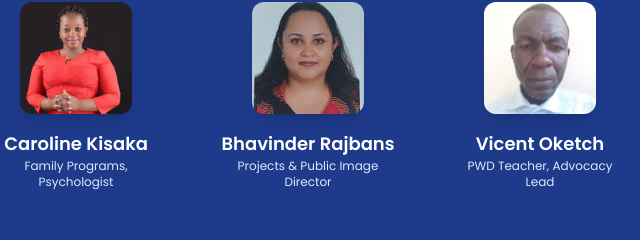
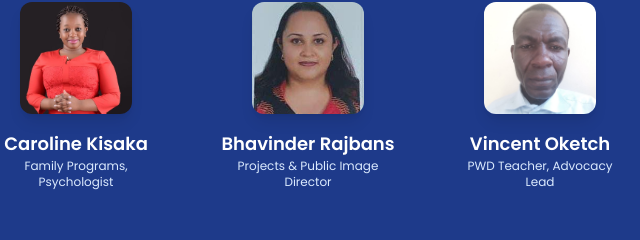
Before and after one commit to geomaka/InfiniteCare, a plain HTML site: page index.html in a window 1280 px wide. Shown: the part 1910-2150 px from the top of the page, 564-1204 px from the left. Drawn offline with nearby package versions, Linux system fonts and the light colour scheme.

Commit message:
spelling

```diff
--- a/index.html
+++ b/index.html
@@ -154,7 +154,7 @@
       <div class="flex flex-col items-center">
         <img src="images/WhatsApp-Image-2024-10-29-at-3.15.38-PM.jpeg" alt="Vicent"
           class="rounded-xl shadow-lg mb-4 w-28 h-28 object-cover">
-        <h3 class="text-lg font-semibold">Vicent Oketch</h3>
+        <h3 class="text-lg font-semibold">Vincent Oketch</h3>
         <p class="text-xs text-blue-100 text-center px-2">PWD Teacher, Advocacy Lead</p>
       </div>
     </div>
```
